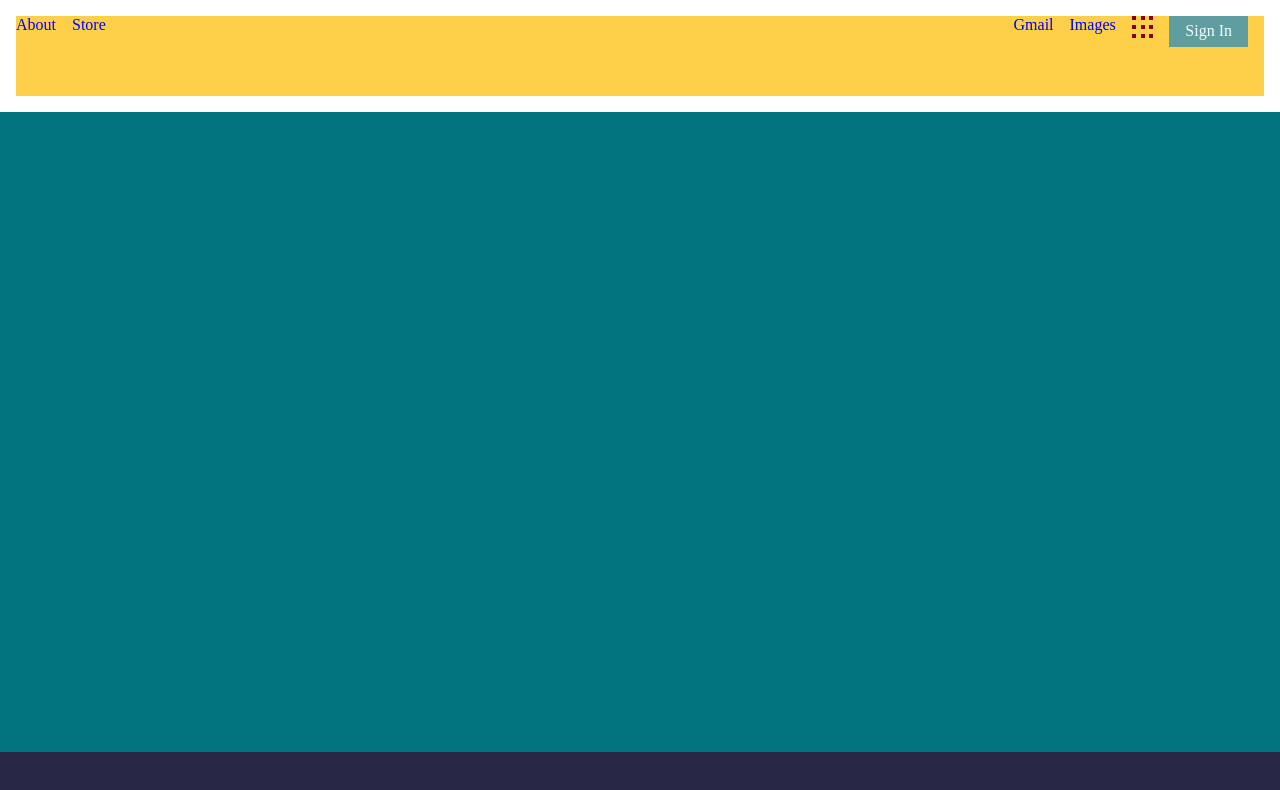
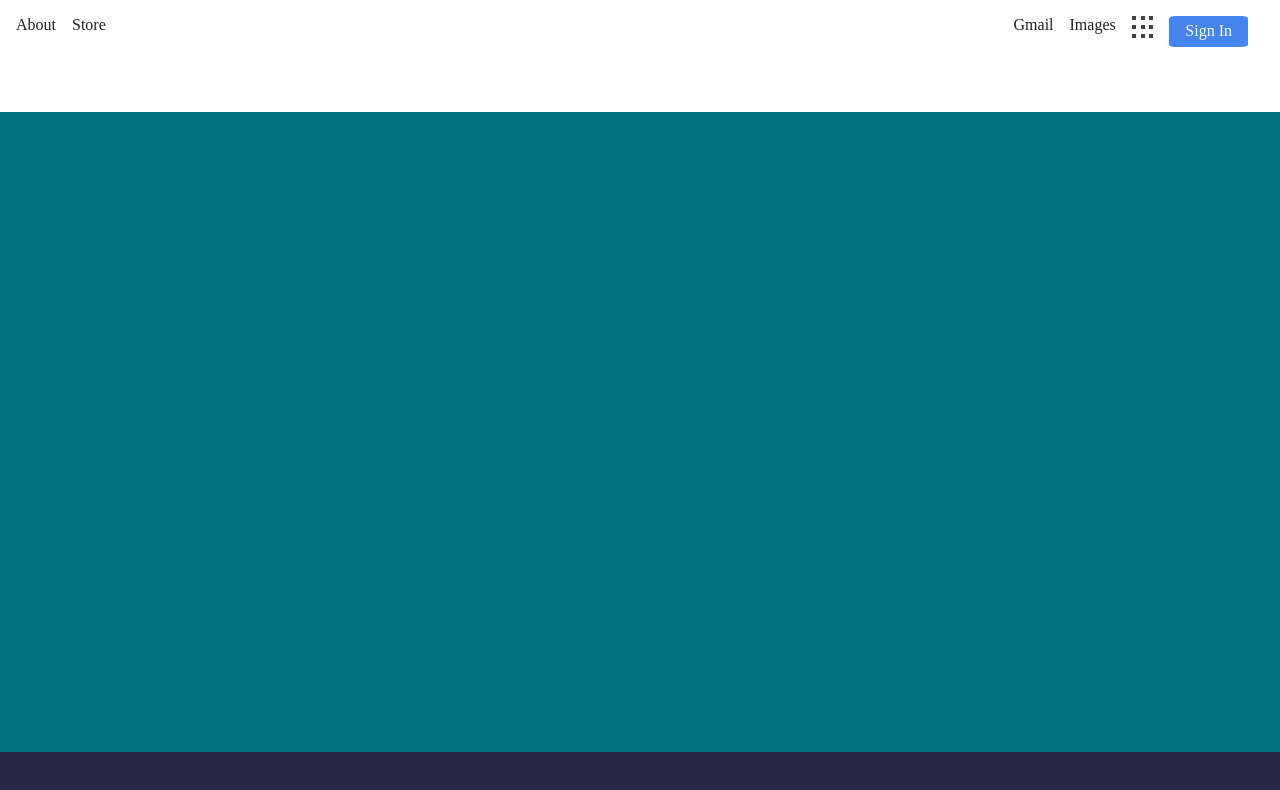
Before and after one commit to ajayshinde2/google-homepage, a plain HTML site: page index.html in a window 1280 px wide. Drawn offline with Linux system fonts and the light colour scheme.

Commit message:
modify navbar color

```diff
--- a/css/style.css
+++ b/css/style.css
@@ -9,8 +9,8 @@
   justify-content: space-between;
 justify-items: center;
   height: 10vh;
-  background-color: #fed049;
   margin: 1rem;
+
 }
 
 #main {
@@ -33,11 +33,12 @@ justify-items: center;
 
 .line1 {
   height: fit-content;
-  border: 2px solid darkred;
+  border: 2px solid #453f3f;;
   /* border-radius: 50%; */
 }
 .nav-link,
 .co {
+  color:#212121;
   text-decoration: none;
   margin-right: 1rem;
 }
@@ -54,6 +55,7 @@ justify-items: center;
   background-color: aliceblue;
 }
 .sign-in{
-  background-color: cadetblue;
-  color: azure;
+  background-color: #4583ed;
+  color: #fff;
+  border-radius: 8%;
 }
```
